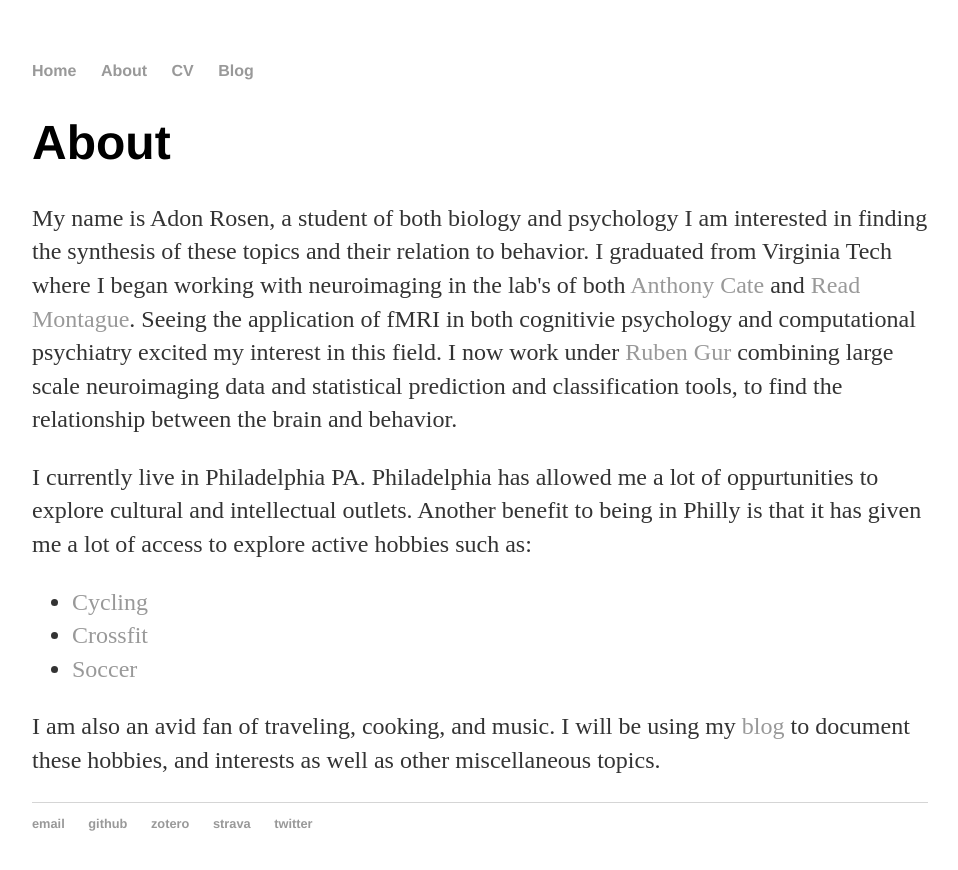
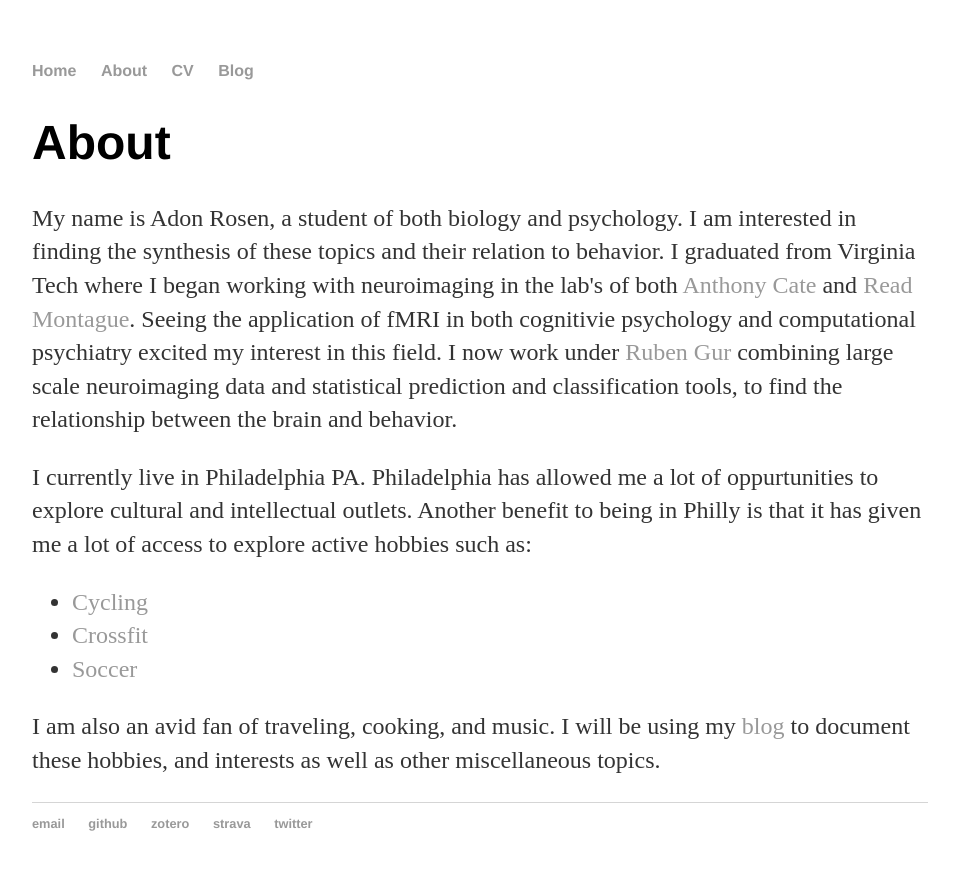
Before and after one commit to adrose/adrose.github.io, a Jekyll site: the page built from about/index.html, in a window 1280 px wide. Shown: the top 870 px of the page, without its empty margins (160-1118 px from the left). Built offline with Jekyll 4.4.1, drawn with Linux system fonts in a browser that asks for light colours.

Commit message:
Small grammer edit

```diff
--- a/about/index.html
+++ b/about/index.html
@@ -5,7 +5,7 @@ title: About Adon Rosen
 
 		<div class="about">
 			<h1>About</h1>
-			<p>My name is Adon Rosen, a student of both biology and psychology I am interested in finding the synthesis of these topics and their relation to behavior. I graduated from Virginia Tech where I began working with neuroimaging in the lab's of both <a href="https://scholar.google.com/citations?user=QsJ4vsIAAAAJ&hl=en">Anthony Cate</a> and <a href="https://scholar.google.com/citations?user=rjfj_8AAAAAJ&hl=en">Read Montague</a>. Seeing the application of fMRI in both cognitivie psychology and computational psychiatry excited my interest in this field. I now work under <a href="https://scholar.google.com/citations?user=s0c4v8MAAAAJ&hl=en">Ruben Gur</a> combining large scale neuroimaging data and statistical prediction and classification tools, to find the relationship between the brain and behavior.</p>
+			<p>My name is Adon Rosen, a student of both biology and psychology. I am interested in finding the synthesis of these topics and their relation to behavior. I graduated from Virginia Tech where I began working with neuroimaging in the lab's of both <a href="https://scholar.google.com/citations?user=QsJ4vsIAAAAJ&hl=en">Anthony Cate</a> and <a href="https://scholar.google.com/citations?user=rjfj_8AAAAAJ&hl=en">Read Montague</a>. Seeing the application of fMRI in both cognitivie psychology and computational psychiatry excited my interest in this field. I now work under <a href="https://scholar.google.com/citations?user=s0c4v8MAAAAJ&hl=en">Ruben Gur</a> combining large scale neuroimaging data and statistical prediction and classification tools, to find the relationship between the brain and behavior.</p>
 
             <p>I currently live in Philadelphia PA. Philadelphia has allowed me a lot of oppurtunities to explore cultural and intellectual outlets. Another benefit to being in Philly is that it has given me a lot of access to explore active hobbies such as: </p>
 
```
